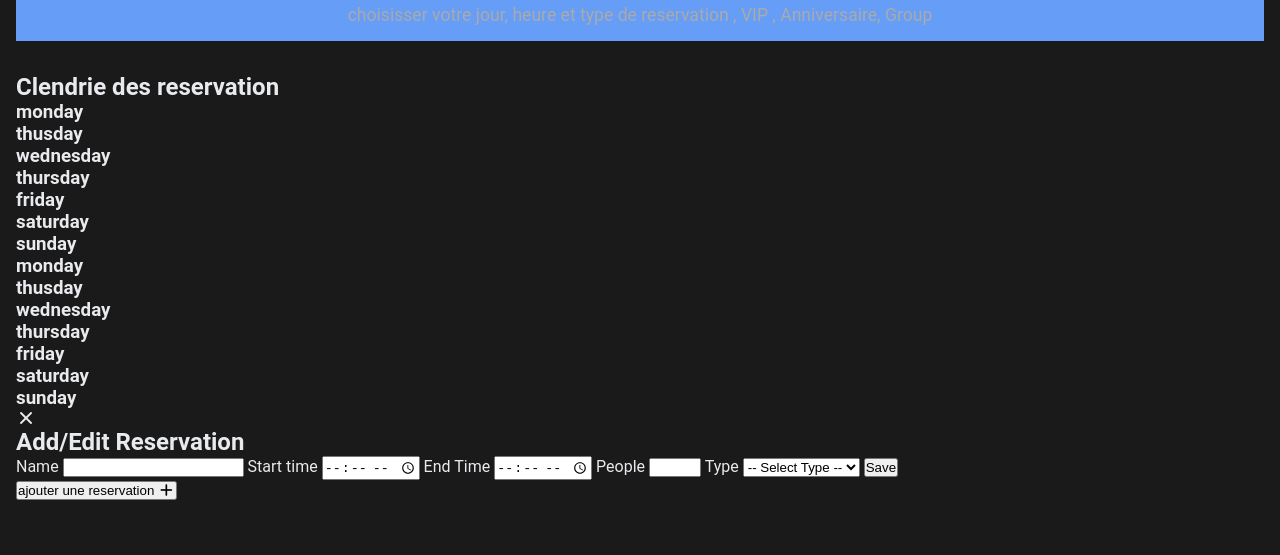
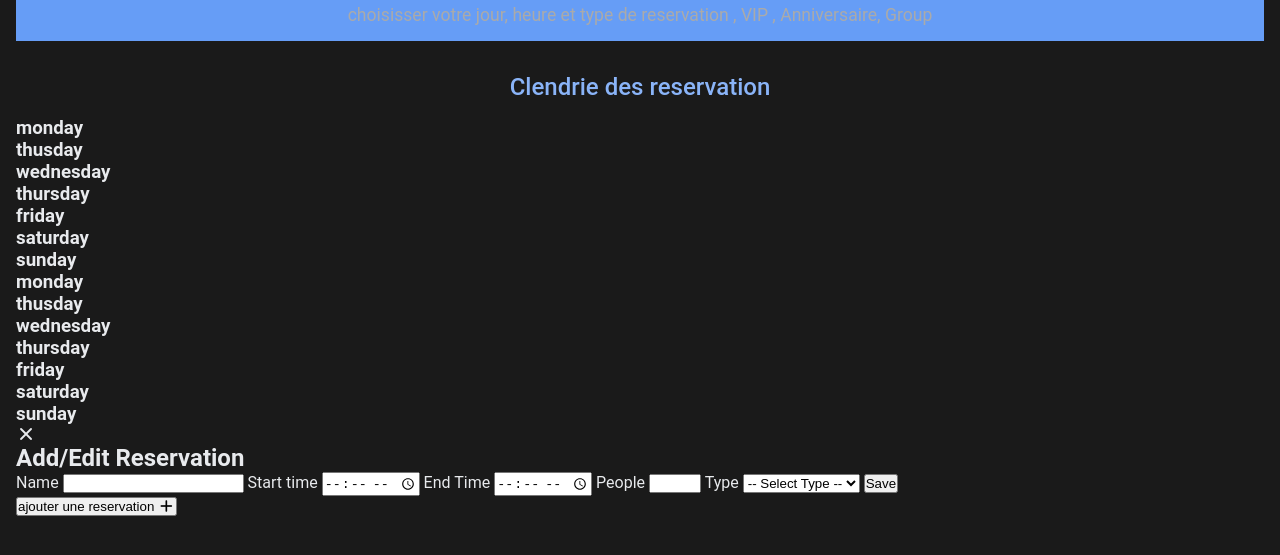
Before and after one commit to abdelghafourachbani1/Breif-4-reservation-calender-, a plain HTML site: page index.html in a window 1280 px wide. Shown: the part 93-648 px from the top of the page. Drawn offline with Linux system fonts and the light colour scheme.

Commit message:
start styling the calendar

```diff
--- a/style.css
+++ b/style.css
@@ -31,3 +31,15 @@ body {
     max-width: 700px;
     margin: 0 auto;
 }
+
+.calendar-section h2 {
+    text-align: center;
+    margin: 2rem 0 1rem;
+    color: #8ab4f8;
+    font-weight: 500;
+}
+
+
+h1 i {
+    color: white;
+}
```
